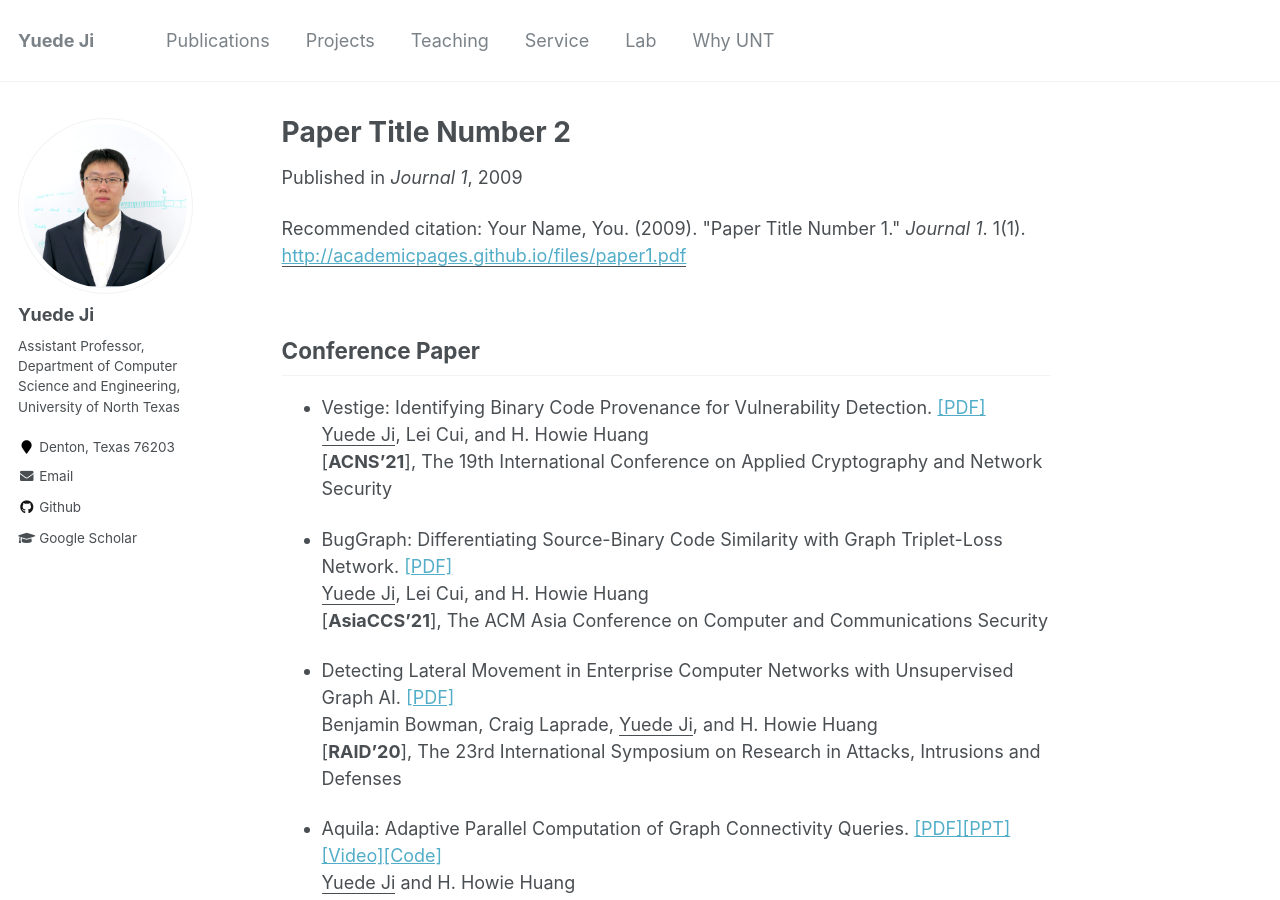
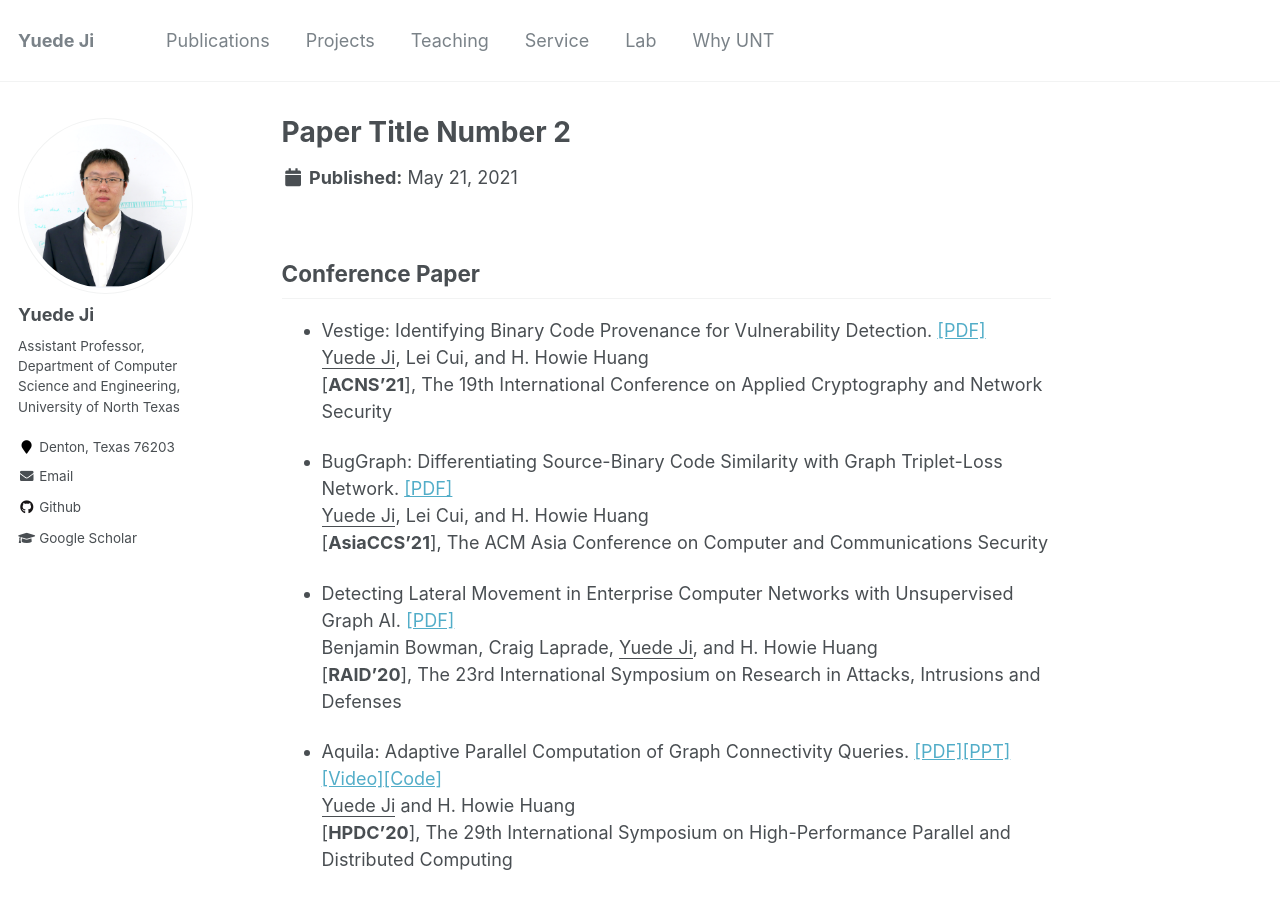
Before and after one commit to yuede/yuede.github.io, a Jekyll site: the page built from _publications/publication_list.md, in a window 1280 px wide and 900 px high. Built offline with Jekyll 4.4.1, drawn with Linux system fonts in a browser that asks for light colours.

Commit message:
update publication list

```diff
--- a/_publications/publication_list.md
+++ b/_publications/publication_list.md
@@ -1,12 +1,6 @@
 ---
 title: "Paper Title Number 2"
 collection: publications
-permalink: /publication/2009-10-01-paper-title-number-1
-excerpt: 'This paper is about the number 1. The number 2 is left for future work.'
-date: 2009-10-01
-venue: 'Journal 1'
-paperurl: 'http://academicpages.github.io/files/paper1.pdf'
-citation: 'Your Name, You. (2009). &quot;Paper Title Number 1.&quot; <i>Journal 1</i>. 1(1).'
 ---
 
 ## Conference Paper
```
